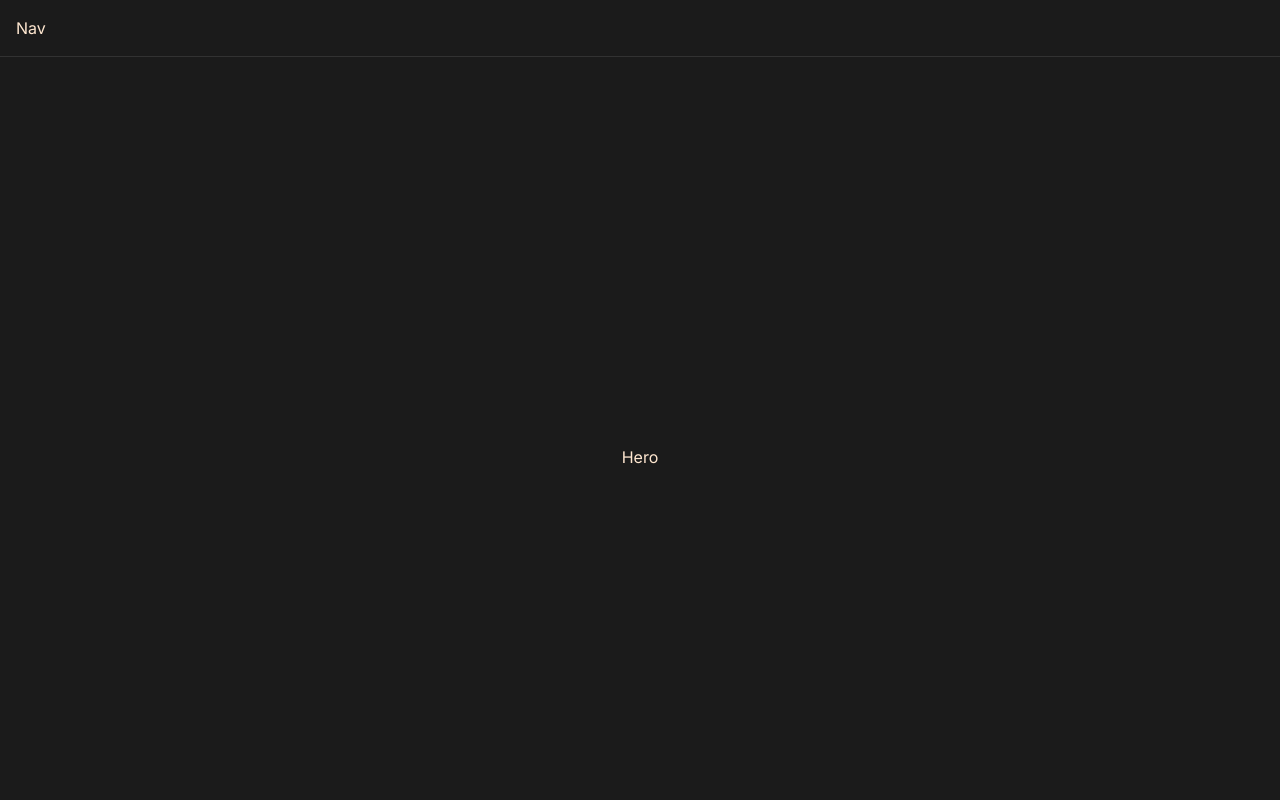
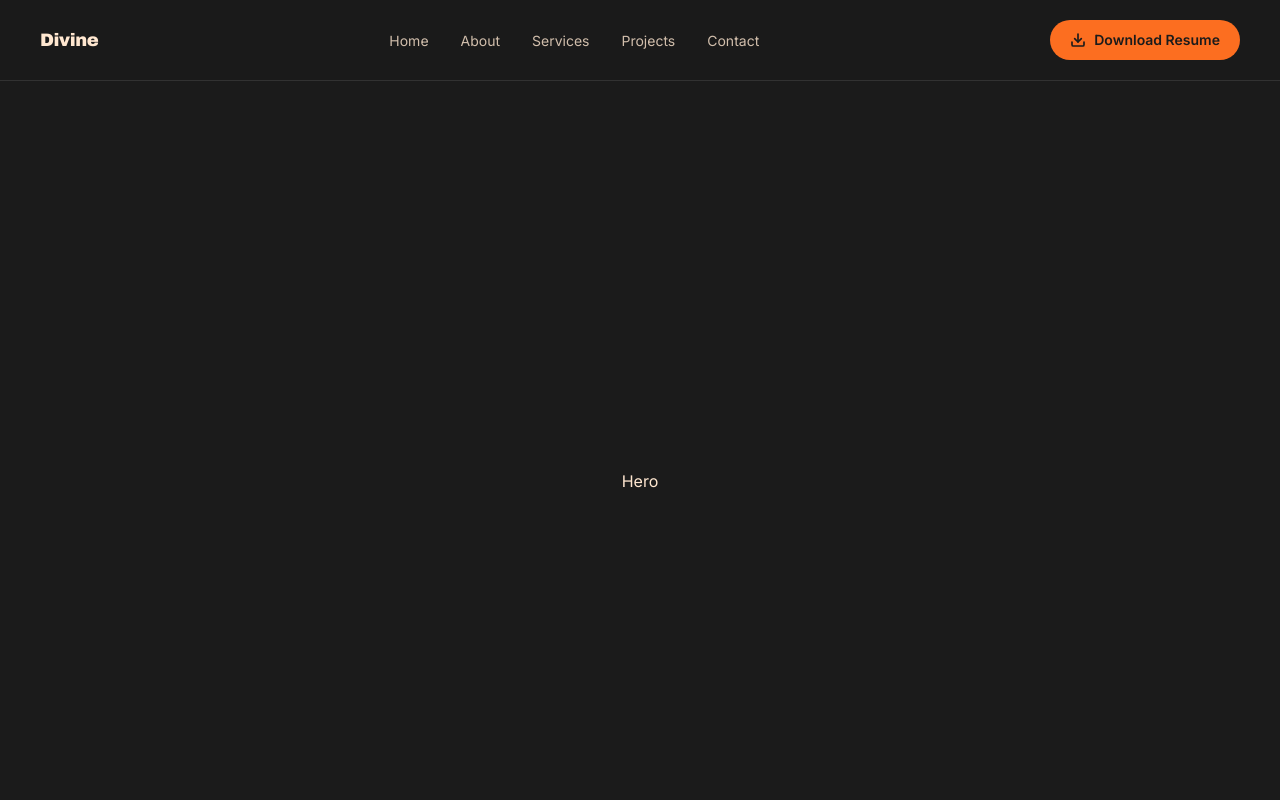
Before and after one commit to emeka-divine-exe/emeka-divine, a React (Vite) app: page / in a window 1280 px wide. Shown: the top 800 px of the page. Built offline with nearby package versions, Linux system fonts and the light colour scheme.

Commit message:
Enhance Nav component with responsive design
Implemented responsive navigation with desktop and mobile layouts. Added menu links and a download button for the resume.

```diff
--- a/src/components/Nav.jsx
+++ b/src/components/Nav.jsx
@@ -1,7 +1,102 @@
+import { useState } from 'react'
+import { motion, AnimatePresence } from 'framer-motion'
+import { Menu, X, Download } from 'lucide-react'
+
+const NAV_LINKS = [
+  { label: 'Home', href: '#home' },
+  { label: 'About', href: '#about' },
+  { label: 'Services', href: '#services' },
+  { label: 'Projects', href: '#projects' },
+  { label: 'Contact', href: '#contact' },
+]
+
 export default function Nav() {
+  const [open, setOpen] = useState(false)
+
   return (
-    <nav className="p-4 border-b border-surface">
-      Nav
-    </nav>
+    <>
+      {/* DESKTOP NAV */}
+      <nav className="hidden md:flex sticky top-0 z-50 items-center justify-between px-10 py-5 bg-bg/90 backdrop-blur-md border-b border-surface">
+        <a href="#home" className="font-display text-lg tracking-tight text-cream">
+          Divine
+        </a>
+
+        <ul className="flex items-center gap-8">
+          {NAV_LINKS.map((link) => (
+            <li key={link.href}>
+              <a
+                href={link.href}
+                className="text-sm text-cream/80 hover:text-cream transition-colors"
+              >
+                {link.label}
+              </a>
+            </li>
+          ))}
+        </ul>
+
+        <a
+          href="/resume.pdf"
+          download
+          className="flex items-center gap-2 bg-accent text-bg text-sm font-semibold px-5 py-2.5 rounded-full hover:opacity-90 transition-opacity"
+        >
+          <Download size={16} strokeWidth={2.5} />
+          Download Resume
+        </a>
+      </nav>
+
+      {/* MOBILE NAV — pill + hamburger, matches reference */}
+      <nav className="md:hidden sticky top-0 z-50 flex justify-center pt-4 px-4">
+        <div className="flex items-center justify-between w-full max-w-md gap-6 bg-surface/90 backdrop-blur-md border border-cream/10 rounded-full pl-5 pr-2 py-2">
+          <a href="#home" className="font-display text-base text-cream">
+            Divine
+          </a>
+          <button
+            aria-label={open ? 'Close menu' : 'Open menu'}
+            aria-expanded={open}
+            onClick={() => setOpen(!open)}
+            className="w-10 h-10 rounded-full bg-bg flex items-center justify-center"
+          >
+            {open ? (
+              <X size={18} className="text-cream" />
+            ) : (
+              <Menu size={18} className="text-cream" />
+            )}
+          </button>
+        </div>
+      </nav>
+
+      {/* MOBILE MENU OVERLAY */}
+      <AnimatePresence>
+        {open && (
+          <motion.div
+            initial={{ opacity: 0, y: -12 }}
+            animate={{ opacity: 1, y: 0 }}
+            exit={{ opacity: 0, y: -12 }}
+            transition={{ duration: 0.25, ease: [0.16, 1, 0.3, 1] }}
+            className="md:hidden fixed top-24 left-4 right-4 z-40 bg-surface border border-cream/10 rounded-3xl p-6 flex flex-col gap-1"
+          >
+            {NAV_LINKS.map((link) => (
+              <a
+                key={link.href}
+                href={link.href}
+                onClick={() => setOpen(false)}
+                className="text-cream text-base py-3 border-b border-cream/10 last:border-none"
+              >
+                {link.label}
+              </a>
+            ))}
+            <a
+              href="/resume.pdf"
+              download
+              onClick={() => setOpen(false)}
+              className="flex items-center justify-center gap-2 bg-accent text-bg text-sm font-semibold px-5 py-3 rounded-full mt-4"
+            >
+              <Download size={16} strokeWidth={2.5} />
+              Download Resume
+            </a>
+          </motion.div>
+        )}
+      </AnimatePresence>
+    </>
   )
 }
```
